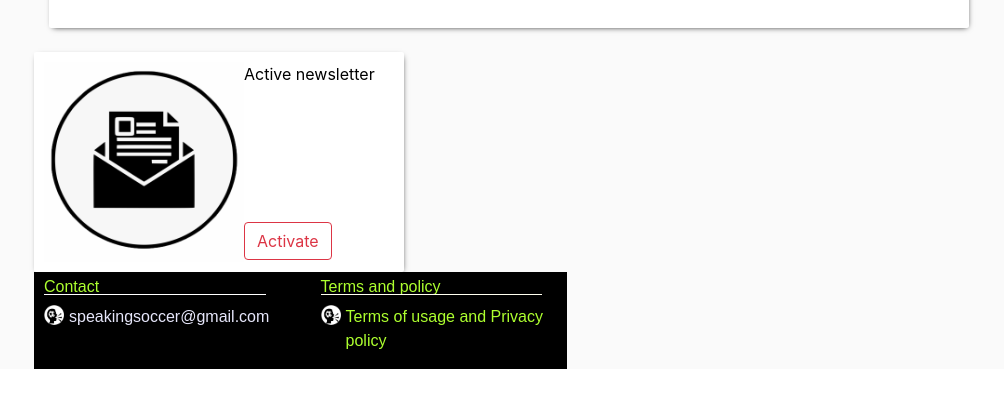
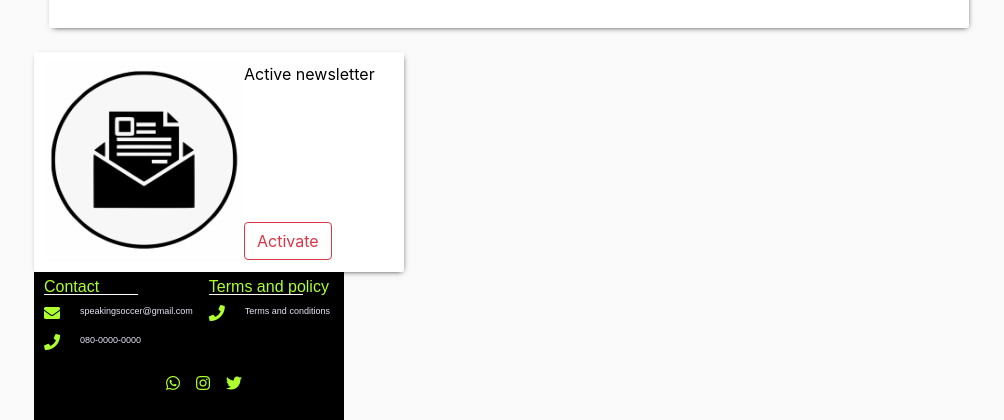
Before and after one commit to WinterDevelopers/speaking-soccer, a Django app: a page that uses templates/blog/base.html in a window 1280 px wide. Shown: the part 1443-1863 px from the top of the page, without its empty margins (36-1040 px from the left). Before the commit the page ends 1812 px from the top, so only its background shows below. Run offline with Django 3.2, Linux system fonts and the light colour scheme; data comes from the database, SQL or seed files in the repository; some libraries are stand-ins or nearby versions.

Commit message:
heroku master

```diff
--- a/templates/blog/base.html
+++ b/templates/blog/base.html
@@ -162,7 +162,12 @@
           padding-inline-start: 10px;
           font-family:fantasy;
           padding-top: 5px;
+          display: block;
+          position: relative;
+
+
         }
+
     </style>
 </head>
 <body>
@@ -203,29 +208,39 @@
         </div>
  </body>
 
-<footer class="footer ">
+<footer class="footer container-fulid">
+  <div>
   <div class="row">
     <div class="col-md-6">
       <h6> Contact </h6>
-      <div style="width: 90%; height:1px; position: relative; top: -10px; background-color:white"></div>
+      <div style="width: 70%; height:1px; position: relative; top: -10px; background-color:white"></div>
       <div style="display: flex;">
-      <img src="{% static 'images/favicon.png' %}" alt="%^&" class="item" style="width: 20px; height: 20px; margin-right:5px ;">
-      <p style="color: lavender;">speakingsoccer@gmail.com</p>
+      <i class="item fas fa-envelope" style="padding-right: 20px;" ></i>
+      <p style="color: lavender; font-size: xx-small;" class="item">speakingsoccer@gmail.com</p>
       </div>
+      <div style="display: flex;">
+        <i class="item fas fa-phone" style="padding-right: 20px;" ></i>
+        <p style="color: lavender; font-size: xx-small;" class="item">080-0000-0000</p>
+        </div>
     </div>
     <div class="col-md-6">
     <h6>Terms and policy</h6>
-    <div style="width: 90%; height:1px; position: relative; top: -10px; background-color: ivory;"></div>
+    <div style="width: 70%; height:1px; position: relative; top: -10px; background-color: ivory;"></div>
     <div style="display: flex;">
-    <img src="{% static 'images/favicon.png' %}" alt="%^&" class="item" style="width: 20px; height: 20px; margin-right:5px ;">
-    <p class="item">Terms of usage and Privacy policy</p>
+      <i class="item fas fa-phone" style="padding-right: 20px;" ></i>
+      <p style="color: lavender; font-size: xx-small;" class="item">Terms and conditions</p>
     </div>
     </div>
   </div>
-
-
+  <div class="d-flex justify-content-center mb-3 ">
+    <div class="p-2 "><i class="fab fa-whatsapp"></i></div>
+    <div class="p-2 "><i class="fab fa-instagram"></i></div>
+    <div class="p-2 "><i class="fab fa-twitter"></i></div>
+    </div>
+  </div>
+</footer>
   <script src="https://ajax.googleapis.com/ajax/libs/jquery/3.5.1/jquery.min.js"></script>
   <script src="https://cdnjs.cloudflare.com/ajax/libs/popper.js/1.16.0/umd/popper.min.js"></script>
   <script src="https://maxcdn.bootstrapcdn.com/bootstrap/4.3.1/js/bootstrap.min.js"></script>
-</footer>
+
 </html>
```
